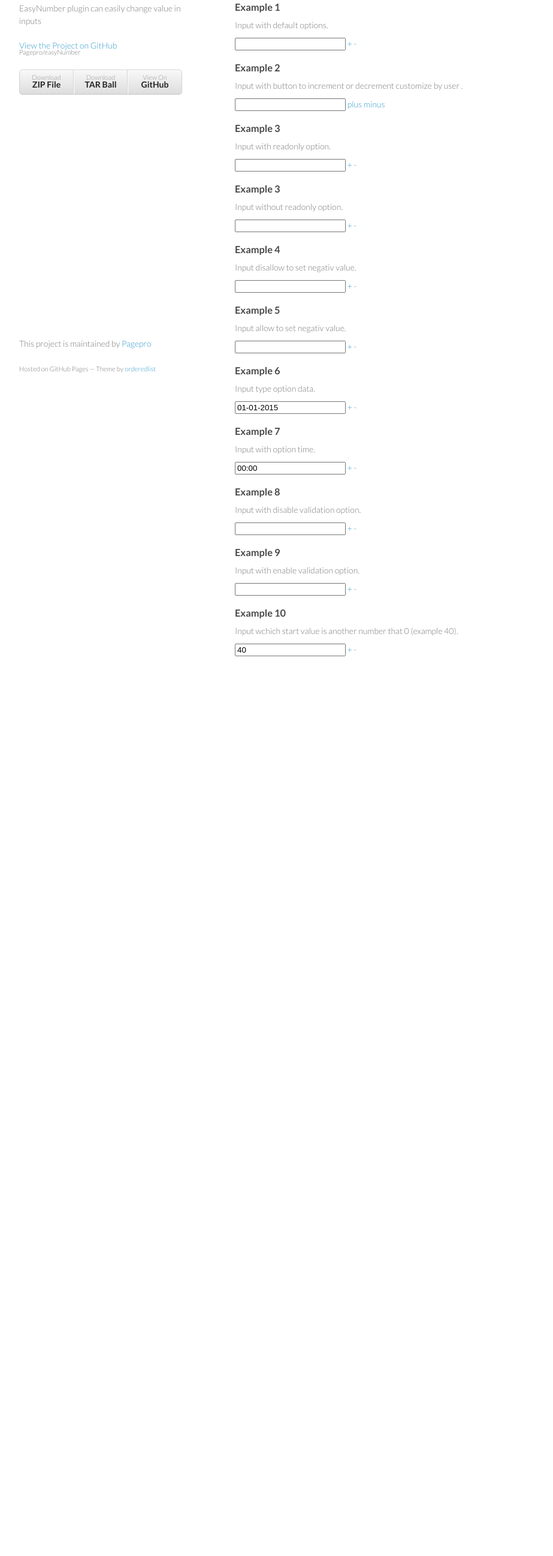
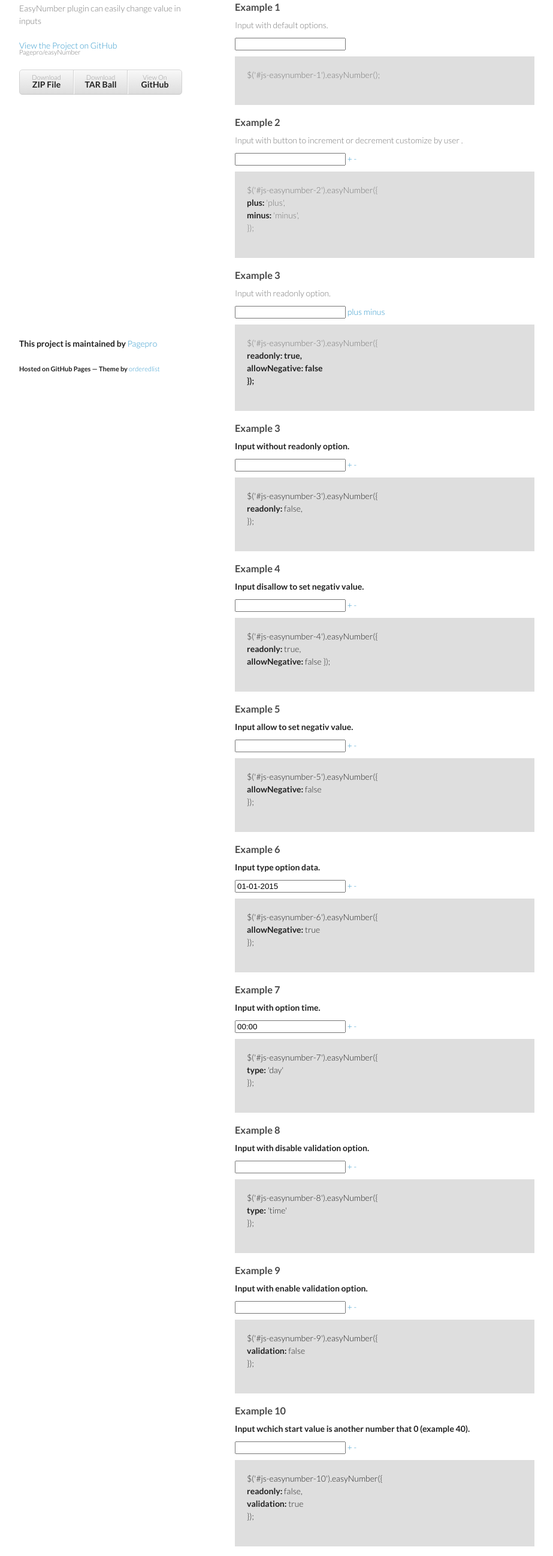
Before and after one commit to Pagepro/easyNumber, a website: page index.html in a window 1280 px wide. Shown: the part 106-2700 px from the top of the page at 60% size, without its empty margins (178-1101 px from the left). Before the commit the page ends 1270 px from the top, so only its background shows below. Drawn offline with nearby package versions, Linux system fonts and the light colour scheme.

Commit message:
add code review to pages

```diff
--- a/index.html
+++ b/index.html
@@ -35,56 +35,135 @@
                 <h3 class='example-title'>Example 1</h3>
                 <p class='desc'>Input with default options.</p>
                 <input type="number" name="qty" id="js-easynumber-0"/>
+                <div class="code-block">
+                    <p>
+                    $('#js-easynumber-1').easyNumber();
+                    </p>
+                </div>
             </div>
             <div class="box">
                 <h3 class='example-title'>Example 2</h3>
                 <p class='desc'>Input with button to increment or decrement customize by user .</p>
                 <input type="number" name="qty" id="js-easynumber-1"/>
+                <div class="code-block">
+                    <p>
+                      $('#js-easynumber-2').easyNumber({ <br>
+                         <strong>plus:</strong> 'plus',<br>
+                         <strong>minus:</strong> 'minus',<br>
+                        });
+                    </p>
+                </div>
             </div>
             <div class="box">
                 <h3 class='example-title'>Example 3</h3>
                 <p class='desc'>Input with readonly option.</p>
                 <input type="number" name="qty" id="js-easynumber-2"/>
+                <div class="code-block">
+                    <p>
+                       $('#js-easynumber-3').easyNumber({<br>
+                            <strong>readonly:<strong> true,<br>
+                            <strong>allowNegative:</strong> false<br>
+                        });
+                    </p>
+                </div>
             </div>
             <div class="box">
                 <h3 class='example-title'>Example 3</h3>
                 <p class='desc'>Input without readonly option.</p>
                 <input type="number" name="qty" id="js-easynumber-3"/>
+                <div class="code-block">
+                    <p>
+                       $('#js-easynumber-3').easyNumber({<br>
+                            <strong>readonly: </strong> false,<br>
+                        });
+                    </p>
+                </div>
             </div>
             <div class="box">
                 <h3 class='example-title'>Example 4</h3>
                 <p class='desc'>Input disallow to set negativ value.</p>
                 <input type="number" name="qty" id="js-easynumber-4"/>
+                <div class="code-block">
+                    <p>
+                      $('#js-easynumber-4').easyNumber({<br>
+                            <strong>readonly: </strong>true,<br>
+                            <strong>allowNegative: </strong> false
+                        });
+                    </p>
+                </div>
             </div>
             <div class="box">
                 <h3 class='example-title'>Example 5</h3>
                 <p class='desc'>Input allow to set negativ value.</p>
                 <input type="text" name="qty" id="js-easynumber-5"/>
+                <div class="code-block">
+                    <p>
+                      $('#js-easynumber-5').easyNumber({<br>
+                            <strong>allowNegative:</strong> false<br>
+                        });
+                    </p>
+                </div>
             </div>
             <div class="box">
                 <h3 class='example-title'>Example 6</h3>
                 <p class='desc'>Input type option data.</p>
                 <input type="text" name="qty" id="js-easynumber-6" value='01-01-2015'/>
+                <div class="code-block">
+                    <p>
+                      $('#js-easynumber-6').easyNumber({<br>
+                            <strong>allowNegative:</strong> true<br>
+                        });
+                    </p>
+                </div>
             </div>
             <div class="box">
                 <h3 class='example-title'>Example 7</h3>
                 <p class='desc'>Input with option time.</p>
                 <input type="text" name="qty" id="js-easynumber-7" value='00:00'/>
+                <div class="code-block">
+                    <p>
+                      $('#js-easynumber-7').easyNumber({<br>
+                            <strong>type:</strong> 'day'<br>
+                        });
+                    </p>
+                </div>
             </div>
             <div class="box">
                 <h3 class='example-title'>Example 8</h3>
                 <p class='desc'>Input with disable validation option.</p>
                 <input type="text" name="qty" id="js-easynumber-8"/>
+                <div class="code-block">
+                    <p>
+                      $('#js-easynumber-8').easyNumber({<br>
+                            <strong>type:</strong> 'time' <br>
+                        });
+                    </p>
+                </div>
             </div>
             <div class="box">
                 <h3 class='example-title'>Example 9</h3>
                 <p class='desc'>Input with enable validation option.</p>
                 <input type="text" name="qty" id="js-easynumber-9"/>
+                <div class="code-block">
+                    <p>
+                      $('#js-easynumber-9').easyNumber({<br>
+                            <strong>validation:</strong> false <br>
+                        });
+                    </p>
+                </div>
             </div>
             <div class="box">
                 <h3 class='example-title'>Example 10</h3>
                 <p class='desc'>Input wchich start value is another number that 0 (example 40).</p>
                 <input type="text" name="qty" id="js-easynumber-10"/>
+                <div class="code-block">
+                    <p>
+                    $('#js-easynumber-10').easyNumber({<br>
+                        <strong>readonly: </strong> false,<br>
+                        <strong>validation: </strong> true <br>
+                    });
+                    </p>
+                </div>
             </div>
         </main>
         <footer>
@@ -99,41 +178,41 @@
         <script src="src/easynumber.js"></script>
         <script>
         $(document).on('ready', function () {
-            $('#js-easynumber-0').easyNumber();
-            $('#js-easynumber-1').easyNumber({
+            $('#js-easynumber-1').easyNumber();
+            $('#js-easynumber-2').easyNumber({
                 plus: 'plus',
                 minus: 'minus',
             });
-            $('#js-easynumber-2').easyNumber({
+            $('#js-easynumber-3').easyNumber({
                 readonly: true,
                 allowNegative: false
             });
-            $('#js-easynumber-3').easyNumber({
+            $('#js-easynumber-4').easyNumber({
                 readonly: false
 
             });
-            $('#js-easynumber-4').easyNumber({
+            $('#js-easynumber-5').easyNumber({
                 allowNegative: false
 
             });
-             $('#js-easynumber-5').easyNumber({
+             $('#js-easynumber-6').easyNumber({
                 allowNegative: true
 
             });
-            $('#js-easynumber-6').easyNumber({
+            $('#js-easynumber-7').easyNumber({
                 type: 'day'
             });
-            $('#js-easynumber-7').easyNumber({
+            $('#js-easynumber-8').easyNumber({
                 type: 'time'
             });
-            $('#js-easynumber-8').easyNumber({
+            $('#js-easynumber-9').easyNumber({
                 validation: false
             });
-            $('#js-easynumber-9').easyNumber({
+            $('#js-easynumber-10').easyNumber({
                 readonly: false,
                 validation: true
             });
-            $('#js-easynumber-10').easyNumber({
+            $('#js-easynumber-11').easyNumber({
                 zero: 40
             });
         });
--- a/stylesheets/styles.css
+++ b/stylesheets/styles.css
@@ -23,6 +23,12 @@ p, ul, ol, table, pre, dl {
 }
 .box {
   margin-bottom:20px;
+}
+.code-block {
+  background: #dedede;
+  padding:20px;
+  margin:10px 0;
+  font-weight: 500;
 }
 
 h1, h2, h3 {
```
